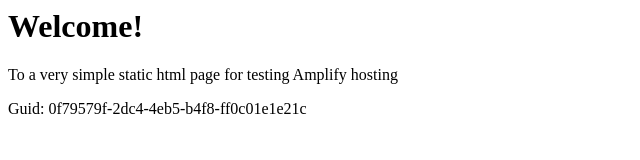
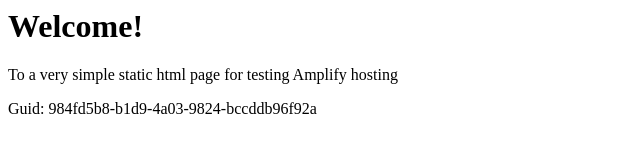
Before and after one commit to aws-aemilia-bom/Github-PR-Commit-Integration-Test-DoNotTouch-GithubWebhookPreviewCanaryTest-v1-preprod-ap-south-1, a website: page src/index.html in a window 1280 px wide. Shown: the full height of the page, 0-640 px from the left. Drawn offline with Linux system fonts and the light colour scheme.

Commit message:
commit from integ tests

```diff
--- a/src/index.html
+++ b/src/index.html
@@ -12,6 +12,6 @@
 <body>
     <h1>Welcome!</h1>
     <p>To a very simple static html page for testing Amplify hosting</p>
-    <p>Guid: 0f79579f-2dc4-4eb5-b4f8-ff0c01e1e21c</p></body>
+    <p>Guid: 984fd5b8-b1d9-4a03-9824-bccddb96f92a</p></body>
 
 </html>
```
